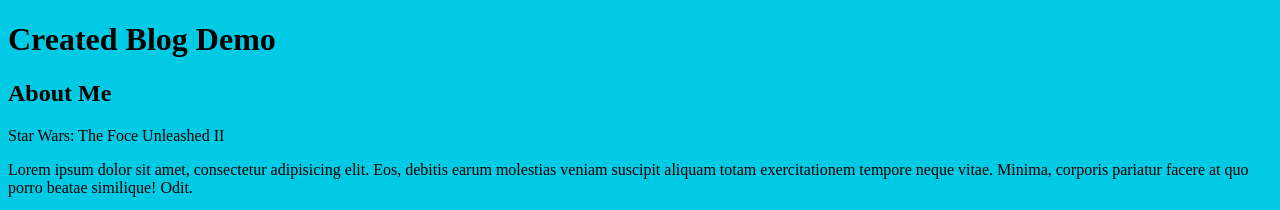
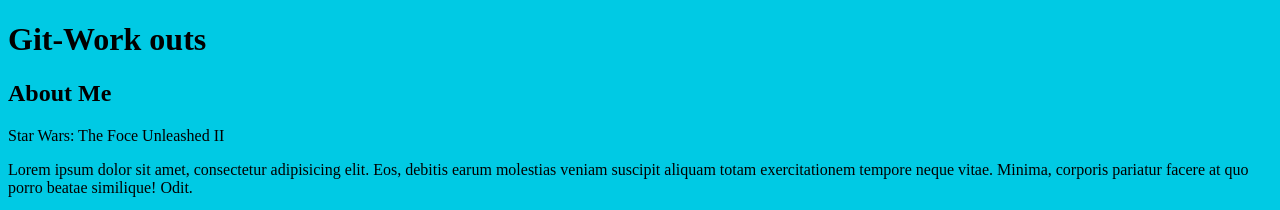
Before and after one commit to Pushkar-Singh-Rawat/Blog-Prototype, a plain HTML site: page index.html in a window 1280 px wide. Shown: the top 210 px of the page. Drawn offline with Linux system fonts and the light colour scheme.

```diff
--- a/index.html
+++ b/index.html
@@ -10,7 +10,7 @@
 <body>
 
     <header>
-        <h1>Created Blog Demo</h1>
+        <h1>Git-Work outs</h1>
     </header>
 
     <div class="container">
```
